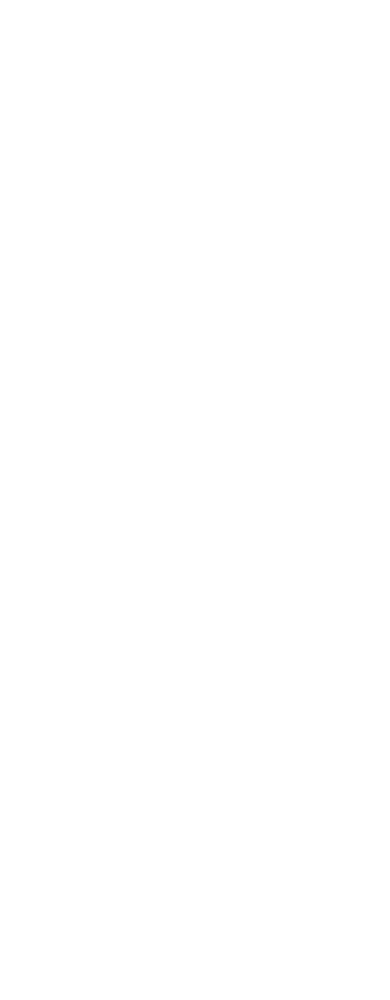
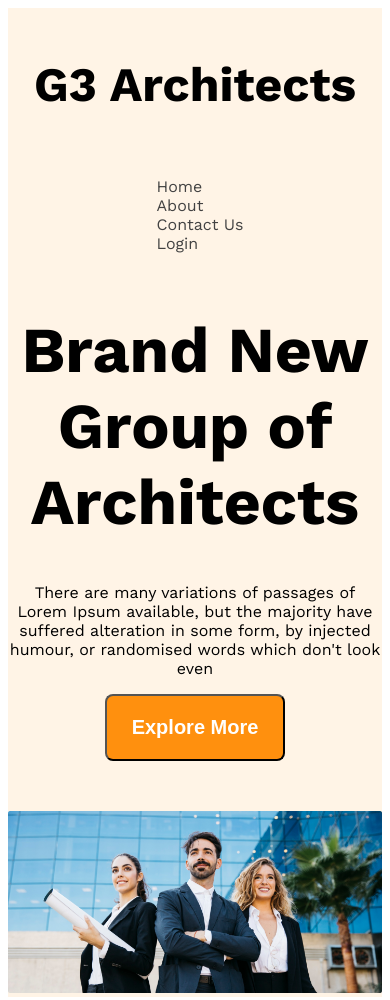
Before and after one commit to Riaz-45/g3-architects-website, a plain HTML site: page index.html in a window 390 px wide. Before the commit the page ends 844 px from the top, so only its background shows below. Drawn offline with nearby package versions, Linux system fonts and the light colour scheme.

Commit message:
1st responsive media query add

```diff
--- a/index.html
+++ b/index.html
@@ -7,8 +7,26 @@
     <link rel="stylesheet" href="styles/architects.css">
 </head>
 <body class="work-sans-font">
-    <header>
-
+    <header class="bg-light">
+        <nav class="nav-bar display-flex">
+            <h3 class="brand">G3 Architects</h3>
+            <ul class="nav-link display-flex">
+                <li class="nav-item"><a href="" class="nav-link text-gray">Home</a></li>
+                <li class="nav-item"><a href="" class="nav-link text-gray">About</a></li>
+                <li class="nav-item"><a href="" class="nav-link text-gray">Contact Us</a></li>
+                <li class="nav-item"><a href="" class="nav-link text-gray">Login</a></li>
+            </ul>
+        </nav>
+        <div class="banner">
+            <div class="banner-content">
+                <h1 class="banner-title">Brand New Group of Architects</h1>
+                <p class="banner-description">
+                There are many variations of passages of Lorem Ipsum available, but the majority have suffered alteration in some form, by injected humour, or randomised words which don't look even
+                </p>
+                <button class="btn-primary">Explore More</button>
+            </div>
+            <img class="banner-img" src="images/banner.png" alt="">
+        </div>
     </header>
     <main>
 
--- a/styles/architects.css
+++ b/styles/architects.css
@@ -7,3 +7,89 @@
   font-weight: 400;
   font-style: normal;
 }
+
+/* shared styles */
+
+.display-flex{
+    display: flex;
+}
+
+/* dark 02 */
+
+.text-gray{
+    color: #424242;
+}
+
+/* dark 03 */
+
+.text-light-gray{
+    color: #727272;
+}
+
+.bg-light{
+    background-color: rgba(255, 144, 14, 0.1);
+}
+
+.btn-primary{
+    background-color: #FF900E;
+    color: #FFFFFF;
+    border-radius: 8px;
+    padding: 20px 25px;
+    font-weight: 600;
+    font-size: 1.25rem;
+}
+
+/* header styles */
+
+
+/* navbar related styles */
+.nav-bar{
+    justify-content: space-between;
+    align-items: center;
+}
+
+.nav-item{
+    list-style: none;
+    margin-right: 30px;
+}
+
+.nav-link{
+    text-decoration: none;
+    font-weight: 500px;
+}
+
+.nav-bar, .banner{
+    max-width: 1440px;
+    margin: 0 auto;
+}
+
+.brand{
+    font-weight: bold;
+    font-size: 3rem;
+}
+
+/* Banner related styles */
+
+.banner-content{
+    max-width: 850px;
+    margin: 0 auto;
+    text-align: center;
+    margin-bottom: 50px;
+}
+
+.banner-title{
+    font-weight: bold;
+    font-size: 4rem;
+}
+
+.banner-img{
+    width: 100%;
+}
+
+/* responsive media query */
+
+@media screen and (max-width:576px){
+    .nav-bar, .nav-link{
+        flex-direction: column;
+    }
+}
```
